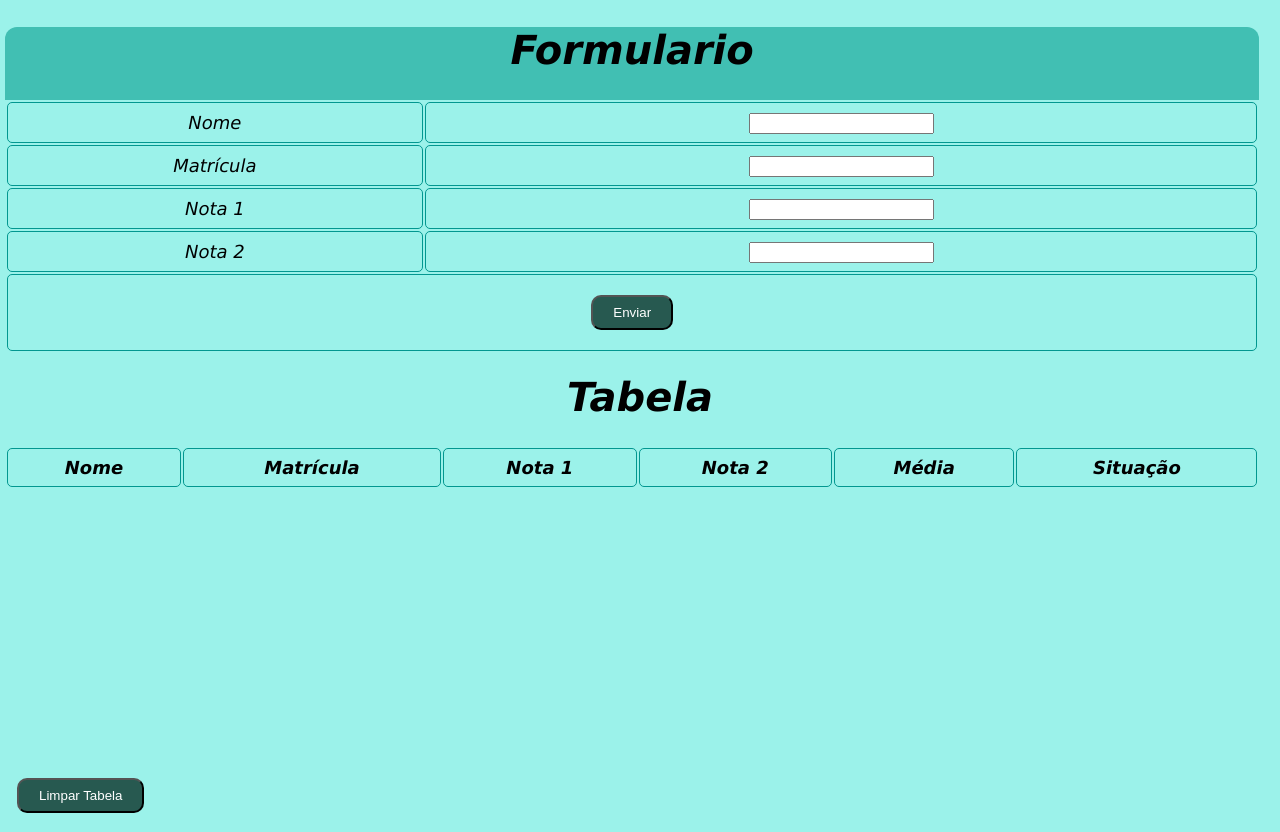
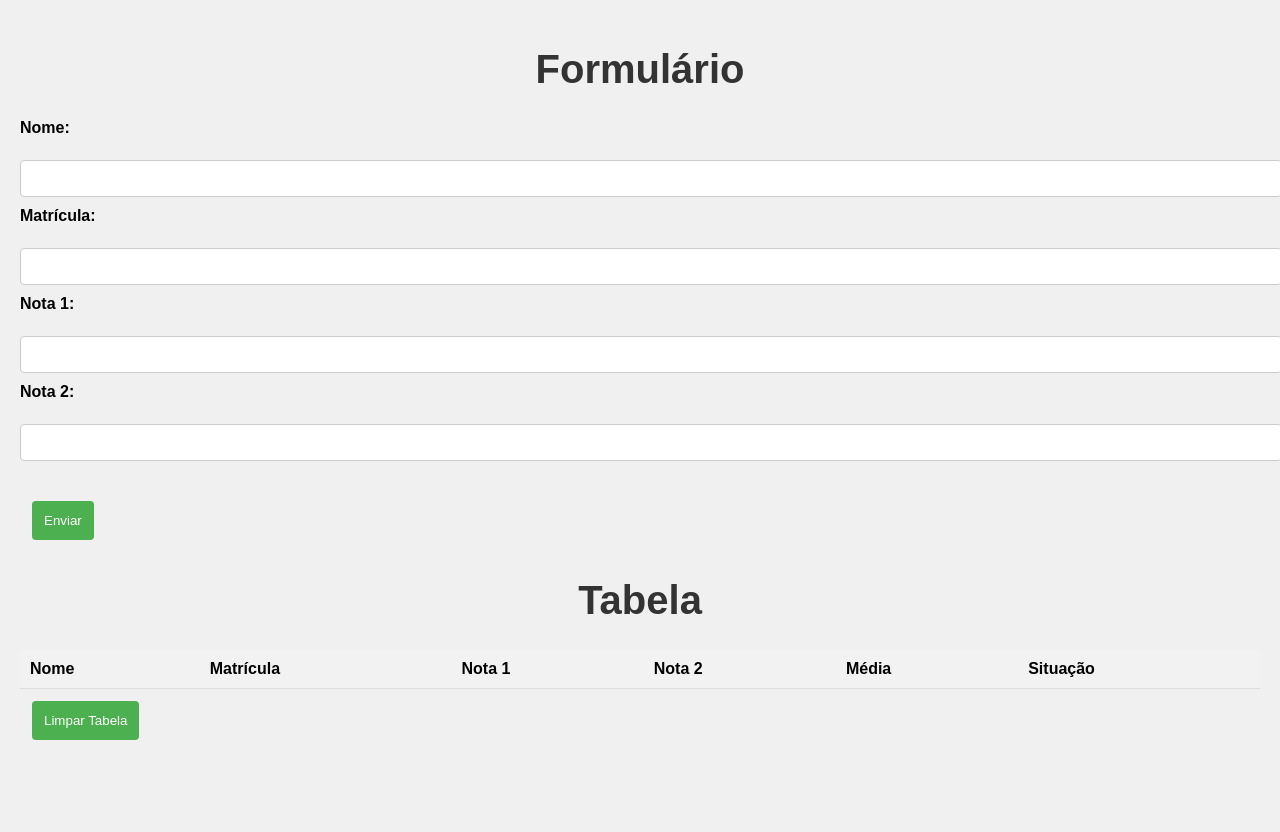
Before and after one commit to BeMartinusso/Prova-Bimestral, a plain HTML site: page index.html in a window 1280 px wide. After the commit the page ends 800 px from the top, so only its background shows below. Drawn offline with Linux system fonts and the light colour scheme.

Commit message:
Mudança na estilização da página

```diff
--- a/index.html
+++ b/index.html
@@ -1,44 +1,29 @@
 <!DOCTYPE html>
-<html>
+<html lang="pt-BR">
 <head>
 <meta charset="UTF-8">
-    <meta http-equiv="X-UA-Compatible" content="IE=edge">
 <meta name="viewport" content="width=device-width, initial-scale=1.0">
-    <link rel="stylesheet" href="style.css">
 <title>Formulário</title>
 <link rel="icon" type="image/x-icon" href="/image/2c332bc6-4b1a-401f-b7b5-343843153ef7.png">
+<link rel="stylesheet" type="text/css" href="style.css">
 </head>
-
 <body>
 
+<h1>Formulário</h1>
 <form id="formulario">
-            <h1>Formulario</h1>
-            <table>
-                <tr>
-                    <td><label for="nome">Nome</label></td>
-                    <td><input type="text" id="nome" name="nome"></td>
-                </tr>
-                <tr>
-                    <td><label for="matricula">Matrícula</label></td>
-                    <td><input type="text" id="matricula" name="matricula"></td>
-                </tr>
-                <tr>
-                    <td><label for="nota1">Nota 1</label></td>
-                    <td><input type="number" id="nota1" name="nota1" step="0.01"></td>
-                </tr>
-                <tr>
-                    <td><label for="nota2">Nota 2</label></td>
-                    <td><input type="number" id="nota2" name="nota2" step="0.01"></td>
-                </tr>
-                <tr>
-                    <td colspan="2" style="text-align: center;"><button type="submit">Enviar</button></td>
-                </tr>
-            </table>
+  <label for="nome">Nome:</label><br>
+  <input type="text" id="nome" name="nome"><br>
+  <label for="matricula">Matrícula:</label><br>
+  <input type="text" id="matricula" name="matricula"><br>
+  <label for="nota1">Nota 1:</label><br>
+  <input type="number" id="nota1" name="nota1"><br>
+  <label for="nota2">Nota 2:</label><br>
+  <input type="number" id="nota2" name="nota2"><br><br>
+  <button type="button" onclick="adicionarLinha()">Enviar</button>
 </form>
 
-
+<h1>Tabela</h1>
 <table id="tabela">
-            <h1>Tabela</h1>
   <thead>
     <tr>
       <th>Nome</th>
@@ -48,17 +33,13 @@
       <th>Média</th>
       <th>Situação</th>
     </tr>
+  </thead>
+  <tbody id="corpo-tabela">
+  </tbody>
+</table>
 
-            </thead>
-            <tbody>
-            </tbody>
-
-        </table>
-        <button id="limparTabela">Limpar Tabela</button>
-
-    </div>
+<button type="button" onclick="limparTabela()">Limpar Tabela</button>
 
 <script src="script.js"></script>
-
 </body>
 </html>
--- a/script.js
+++ b/script.js
@@ -1,45 +1,29 @@
-function registrarAluno(e) {
-    e.preventDefault();
-    const nome = document.getElementById('nome').value;
-    const matricula = document.getElementById('matricula').value;
-    const nota1 = parseFloat(document.getElementById('nota1').value);
-    const nota2 = parseFloat(document.getElementById('nota2').value);
-    const media = (nota1 + nota2) / 2;
-    const situacao = media > 5 ? "Aprovado" : "Reprovado";
-    const linha = criarLinhaTabela(nome, matricula, nota1, nota2, media, situacao);
-    adicionarLinhaTabela(linha);
-    limparCamposFormulario();
+function adicionarLinha() {
+    var nome = document.getElementById("nome").value;
+    var matricula = document.getElementById("matricula").value;
+    var nota1 = parseFloat(document.getElementById("nota1").value);
+    var nota2 = parseFloat(document.getElementById("nota2").value);
+    var media = (nota1 + nota2) / 2;
+    var situacao = media >= 5 ? "Aprovado" : "Reprovado";
+
+    var tabela = document.getElementById("corpo-tabela");
+    var novaLinha = tabela.insertRow();
+    var celulaNome = novaLinha.insertCell(0);
+    var celulaMatricula = novaLinha.insertCell(1);
+    var celulaNota1 = novaLinha.insertCell(2);
+    var celulaNota2 = novaLinha.insertCell(3);
+    var celulaMedia = novaLinha.insertCell(4);
+    var celulaSituacao = novaLinha.insertCell(5);
+
+    celulaNome.innerHTML = nome;
+    celulaMatricula.innerHTML = matricula;
+    celulaNota1.innerHTML = nota1;
+    celulaNota2.innerHTML = nota2;
+    celulaMedia.innerHTML = media.toFixed(2);
+    celulaSituacao.innerHTML = situacao;
 }
 
-function criarLinhaTabela(nome, matricula, nota1, nota2, media, situacao) {
-    const linha = document.createElement('tr');
-    linha.innerHTML = `
-        <td>${nome}</td>
-        <td>${matricula}</td>
-        <td>${nota1}</td>
-        <td>${nota2}</td>
-        <td>${media.toFixed(2)}</td>
-        <td>${situacao}</td>
-    `;
-    return linha;
-}
-
-function adicionarLinhaTabela(linha) {
-    const tbody = document.querySelector('#tabela tbody');
-    tbody.appendChild(linha);
-}
-
-function limparCamposFormulario() {
-    document.getElementById('nome').value = '';
-    document.getElementById('matricula').value = '';
-    document.getElementById('nota1').value = '';
-    document.getElementById('nota2').value = '';
-}
-
-function limparTabela() {
-    const tbody = document.querySelector('#tabela tbody');
-    tbody.innerHTML = '';
-}
-
-document.getElementById('formulario').addEventListener('submit', registrarAluno);
-document.getElementById('limparTabela').addEventListener('click', limparTabela);
+    function limparTabela() {
+        var tabela = document.getElementById("corpo-tabela");
+        tabela.innerHTML = "";
+  }
--- a/style.css
+++ b/style.css
@@ -1,58 +1,78 @@
 body {
-    border: 0;
-    margin: 10px;
-    height: 100vh;
-    margin: 5px;
-    font-family: 'Lucida Sans', 'Lucida Sans Regular', 'Lucida Grande', 'Lucida Sans Unicode', Geneva, Verdana, sans-serif;
-    background-color: #9BF2EA;
-}
+    font-family: Arial, sans-serif;
+    background-color: #f0f0f0;
+    margin: 0;
+    padding: 20px;
+  }
 
-form {
-    background-color: #41BFB3;
-height: 40%;
-width:98vw ;
-border-bottom:30px ;
-border-radius: 12px;
-}
+  .container {
+    max-width: 800px;
+    margin: 0 auto;
+    background-color: #fff;
+    padding: 20px;
+    border-radius: 8px;
+    box-shadow: 0 0 10px rgba(0, 0, 0, 0.1);
+  }
 
-h1  {
-    justify-content: center;
+  h1 {
+    color: #333;
+    font-size: 40px;
     text-align: center;
-    font-family: Verdana, Geneva, Tahoma, sans-serif;
-    font-size: 40px;
-    font-style: italic;
-}
+  }
 
+  form {
+    margin-bottom: 20px;
+  }
 
-table {
-    justify-content: center;
-    height: 40%;
-    width: 98vw;
+  form label {
+    display: block;
+    margin-bottom: 5px;
+    font-weight: bold;
+  }
 
-    background-color: #9BF2EA;
-}
+  form input[type="text"],
+  form input[type="number"] {
+    width: 100%;
+    padding: 10px;
+    margin-bottom: 10px;
+    border: 1px solid #ccc;
+    border-radius: 4px;
+  }
 
-th, td {
-    border: 1px solid rgb(2, 151, 144);
-    padding: 8px;
-    border-radius: 5px;
-    font-style: italic;
-    text-align: center;
-    font-size: large;
-}
+   button {
+    padding: 10px 20px;
+    background-color: #4caf50;
+    color: #fff;
+    border: none;
+    border-radius: 4px;
+    cursor: pointer;
+  }
 
-button {
-    padding: 8px 20px;
-    background-color: #275950;
-    color: #fff;
+   button:hover {
+    background-color: #45a049;
+  }
+
+  button:last-of-type {
     margin: 12px;
-    text-align: center;
+    padding: 12px;
+  }
 
-border-radius: 10px;
-    cursor: pointer;
+  table {
+    width: 100%;
+    border-collapse: collapse;
+  }
 
-}
+  th, td {
+    padding: 10px;
+    text-align: left;
+    border-bottom: 1px solid #ddd;
+  }
 
-button:hover {
-    background-color: #0056b3;
-}
+  th {
+    background-color: #f2f2f2;
+    font-weight: bold;
+  }
+
+  tr:nth-child(even) {
+    background-color: #f9f9f9;
+  }
```
Lines whose indentation alone changed are shown as unchanged.
